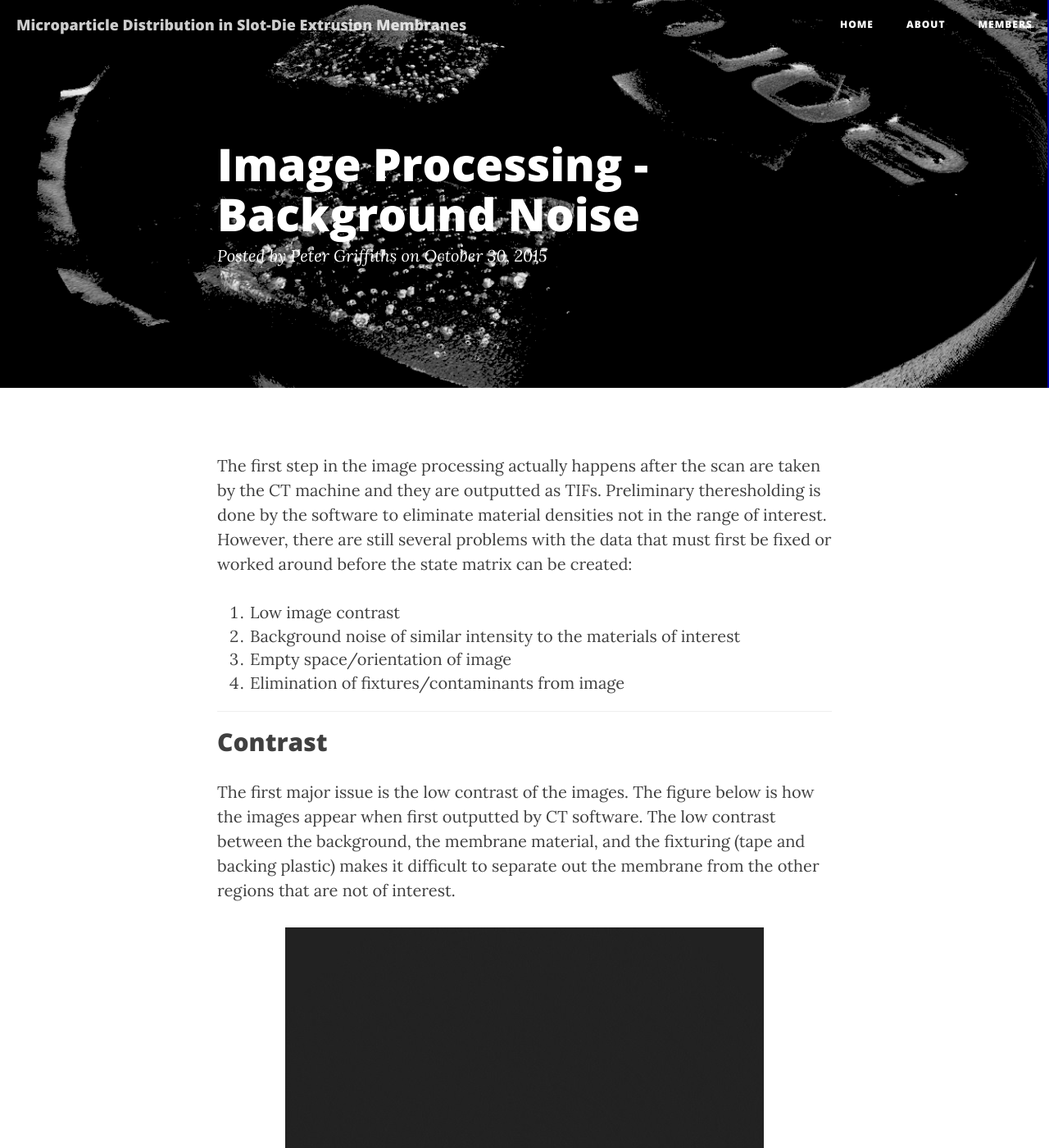
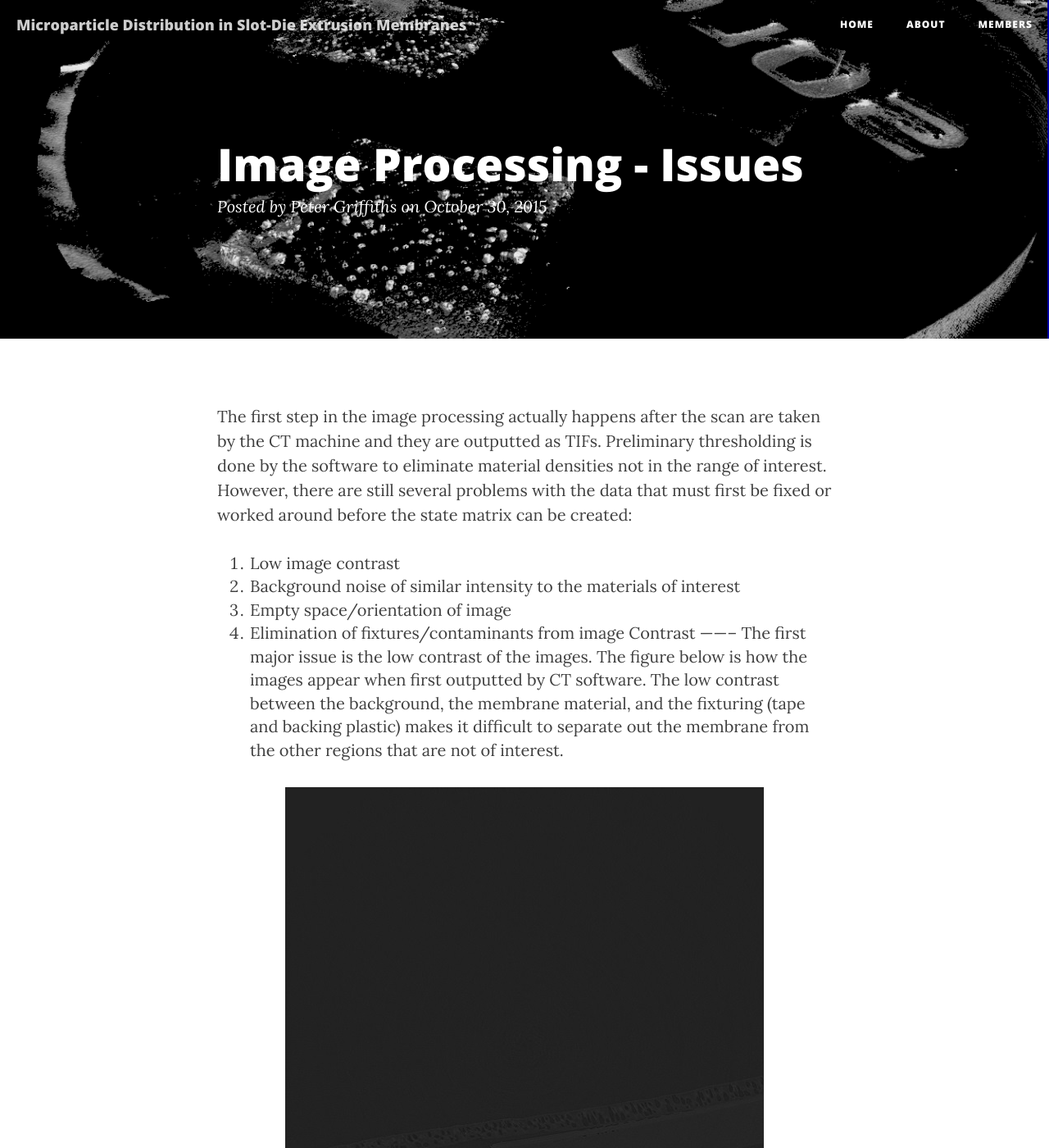
Before and after one commit to Materials-Informatics-Class-Fall2015/MIC-Microparticle-distribution, a Jekyll site: the page built from _posts/2015-10-30-Image Processing - Background Noise.md, in a window 1280 px wide and 1400 px high. Shown: the whole window at 82% size. Built offline with Jekyll 4.4.1, drawn with Linux system fonts in a browser that asks for light colours; nearby versions of some CDN libraries; comment, search, counter and statistics services are not loaded; some of the changed text lies outside the part shown.

Commit message:
Published with MATIN Flavored StackEdit

```diff
--- a/_posts/2015-10-30-Image Processing - Background Noise.md
+++ b/_posts/2015-10-30-Image Processing - Background Noise.md
@@ -1,20 +1,17 @@
 ---
 layout:     	post
-title:      	Image Processing - Background Noise
+title:      	Image Processing - Issues
 date:       	2015-10-30 13:25
 author:     Peter Griffiths
 tags:
 ---
 
-The first step in the image processing actually happens after the scan are taken by the CT  machine and they are outputted as TIFs.  Preliminary theresholding is done by the software to eliminate material densities not in the range of interest. However, there are still several problems with the data that must first be fixed or worked around before the state matrix can be created:
+The first step in the image processing actually happens after the scan are taken by the CT  machine and they are outputted as TIFs.  Preliminary thresholding is done by the software to eliminate material densities not in the range of interest. However, there are still several problems with the data that must first be fixed or worked around before the state matrix can be created:
 
  1. Low image contrast
  2. Background noise of similar intensity to the materials of interest
  2. Empty space/orientation of image
  3. Elimination of fixtures/contaminants from image
-
-----------
-
 Contrast
 --------
 The first major issue is the low contrast of the images. The figure below is how the images appear when first outputted by CT software. The low contrast between the background, the membrane material, and the fixturing (tape and backing plastic) makes it difficult to separate out the membrane from the other regions that are not of interest.
```
Also changed, not shown: other parts of _posts/2015-10-30-Image Processing - Background Noise.md (+3 -1 lines).
